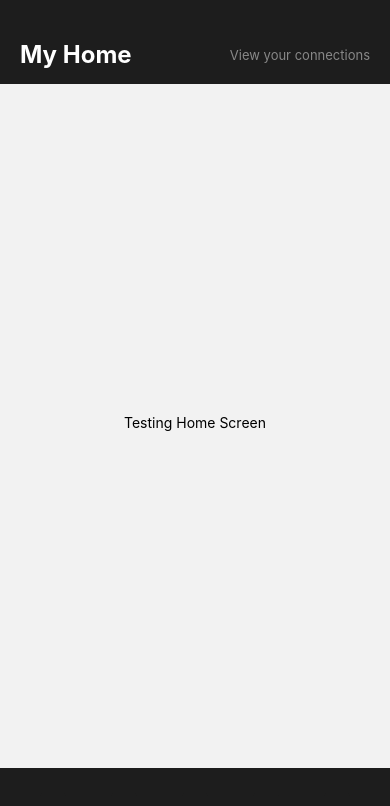
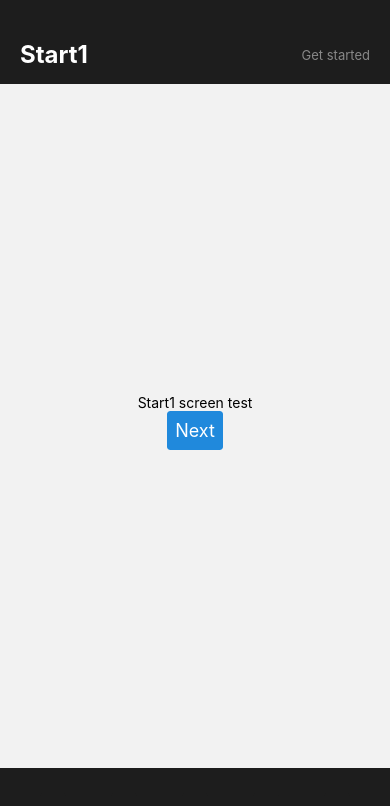
Before and after one commit to flynntraeger/merge, a React Native app in the folder merge/: screen / in a window 390 px wide. Shown: the top 806 px of the page. Built offline with nearby package versions, Linux system fonts and the light colour scheme; some icons are missing.

Commit message:
Added Start screens

```diff
--- a/merge/App.js
+++ b/merge/App.js
@@ -9,6 +9,9 @@ import NotifScreen from './screens/NotifScreen';
 import DMsScreen from './screens/DMsScreen';
 import EventsScreen from './screens/EventsScreen';
 import ProfileScreen from './screens/ProfileScreen';
+import Start1Screen from './screens/Start1Screen';
+import Start2Screen from './screens/Start2Screen';
+import Start3Screen from './screens/Start3Screen';
 
 const Stack = createStackNavigator();
 
@@ -16,11 +19,14 @@ export default function App() {
   return (
     <NavigationContainer>
       <Stack.Navigator screenOptions={{ animationEnabled: false }}>
-                <Stack.Screen name="Home Screen" component={HomeScreen} options={{headerShown: false}}/>
-                <Stack.Screen name="Notif Screen" component={NotifScreen} options={{headerShown: false}}/>
-                <Stack.Screen name="DMs Screen" component={DMsScreen} options={{headerShown: false}}/>
-                <Stack.Screen name="Events Screen" component={EventsScreen} options={{headerShown: false}}/>
-                <Stack.Screen name="Profile Screen" component={ProfileScreen} options={{headerShown: false}}/>
+        <Stack.Screen name="Start1 Screen" component={Start1Screen} options={{ headerShown: false }} />
+        <Stack.Screen name="Start2 Screen" component={Start2Screen} options={{ headerShown: false }} />
+        <Stack.Screen name="Start3 Screen" component={Start3Screen} options={{ headerShown: false }} />
+        <Stack.Screen name="Home Screen" component={HomeScreen} options={{ headerShown: false }} />
+        <Stack.Screen name="Notif Screen" component={NotifScreen} options={{ headerShown: false }} />
+        <Stack.Screen name="DMs Screen" component={DMsScreen} options={{ headerShown: false }} />
+        <Stack.Screen name="Events Screen" component={EventsScreen} options={{ headerShown: false }} />
+        <Stack.Screen name="Profile Screen" component={ProfileScreen} options={{ headerShown: false }} />
       </Stack.Navigator>
       <NavBar />
     </NavigationContainer>
--- /dev/null
+++ b/merge/screens/Start1Screen.js
@@ -0,0 +1,31 @@
+import { StatusBar } from 'expo-status-bar';
+import { StyleSheet, Text, View } from 'react-native';
+import TopBar from '../components/TopBar/TopBar';
+import { Button } from 'react-native-elements';
+import DirectMessage from '../components/DirectMessage/DirectMessage';
+import GameInvite from '../components/GameInvite/GameInvite';
+import GameCard from '../components/GameCard/GameCard';
+import UserCard from '../components/UserCard/UserCard';
+
+export default function Start1Screen({ route, navigation }) {
+  const params = route.params;
+  return (
+    <View style={styles.container}>
+      <TopBar title="Start1" desc="Get started" />
+      <Text>Start1 screen test</Text>
+      <Button
+        title={"Next"}
+        buttonStyle={styles.iconButton}
+        onPress={() => navigation.navigate("Start2 Screen")}
+      />
+    </View>
+  );
+}
+
+const styles = StyleSheet.create({
+  container: {
+    flex: 1,
+    justifyContent: 'center',
+    alignItems: 'center'
+  },
+});
--- /dev/null
+++ b/merge/screens/Start2Screen.js
@@ -0,0 +1,36 @@
+import { StatusBar } from 'expo-status-bar';
+import { StyleSheet, Text, View } from 'react-native';
+import TopBar from '../components/TopBar/TopBar';
+import { Button } from 'react-native-elements';
+import DirectMessage from '../components/DirectMessage/DirectMessage';
+import GameInvite from '../components/GameInvite/GameInvite';
+import GameCard from '../components/GameCard/GameCard';
+import UserCard from '../components/UserCard/UserCard';
+
+export default function Start1Screen({ route, navigation }) {
+  const params = route.params;
+  return (
+    <View style={styles.container}>
+      <TopBar title="Start2" desc="Almost done!" />
+      <Text>Start2 screen test</Text>
+      <Button
+        buttonStyle={styles.iconButton}
+        title={"Next"}
+        onPress={() => navigation.navigate("Start3 Screen")}
+      />
+      <Button
+        buttonStyle={styles.iconButton}
+        title={"Back"}
+        onPress={() => navigation.navigate("Start1 Screen")}
+      />
+    </View>
+  );
+}
+
+const styles = StyleSheet.create({
+  container: {
+    flex: 1,
+    justifyContent: 'center',
+    alignItems: 'center'
+  },
+});
--- /dev/null
+++ b/merge/screens/Start3Screen.js
@@ -0,0 +1,36 @@
+import { StatusBar } from 'expo-status-bar';
+import { StyleSheet, Text, View } from 'react-native';
+import TopBar from '../components/TopBar/TopBar';
+import { Button } from 'react-native-elements';
+import DirectMessage from '../components/DirectMessage/DirectMessage';
+import GameInvite from '../components/GameInvite/GameInvite';
+import GameCard from '../components/GameCard/GameCard';
+import UserCard from '../components/UserCard/UserCard';
+
+export default function Start1Screen({ route, navigation }) {
+  const params = route.params;
+  return (
+    <View style={styles.container}>
+      <TopBar title="Start3" desc="Last step" />
+      <Text>Start1 screen test</Text>
+      <Button
+        buttonStyle={styles.iconButton}
+        title={"Finish"}
+        onPress={() => navigation.navigate("Home Screen")}
+      />
+      <Button
+        buttonStyle={styles.iconButton}
+        title={"Back"}
+        onPress={() => navigation.navigate("Start2 Screen")}
+      />
+    </View>
+  );
+}
+
+const styles = StyleSheet.create({
+  container: {
+    flex: 1,
+    justifyContent: 'center',
+    alignItems: 'center'
+  },
+});
```
Lines whose indentation alone changed are shown as unchanged.
